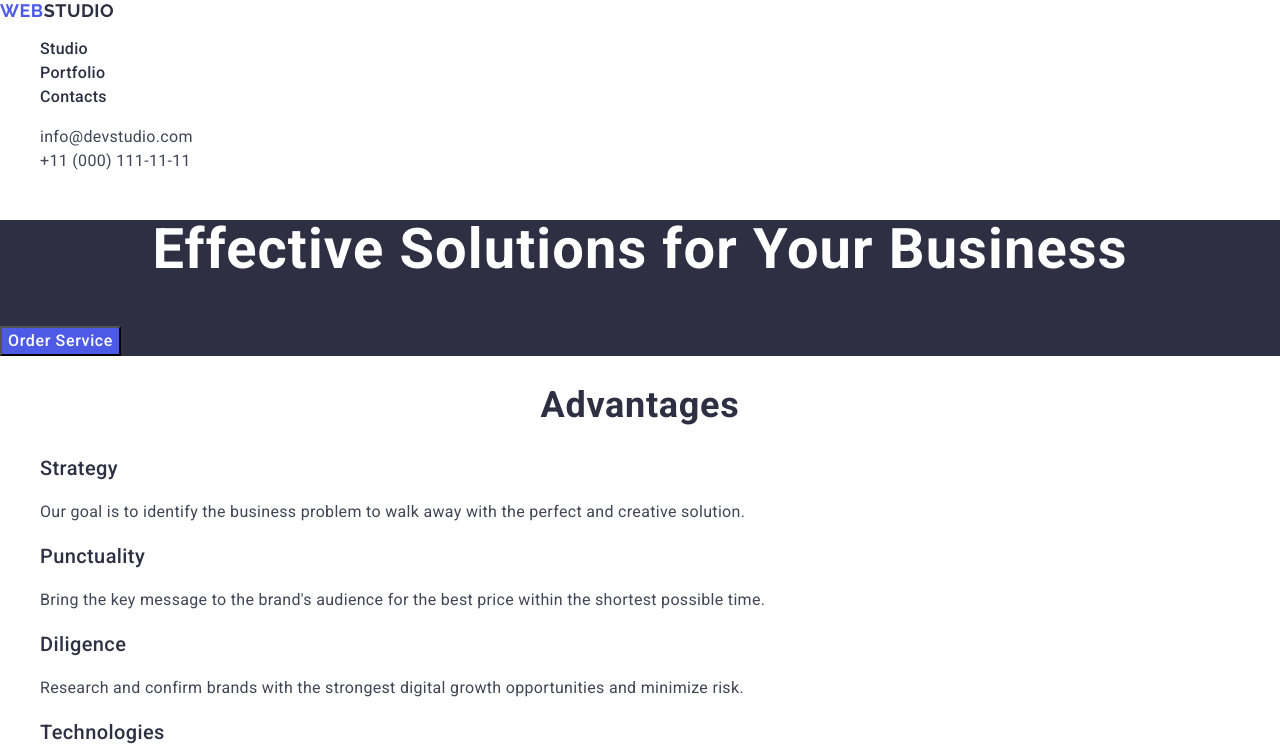
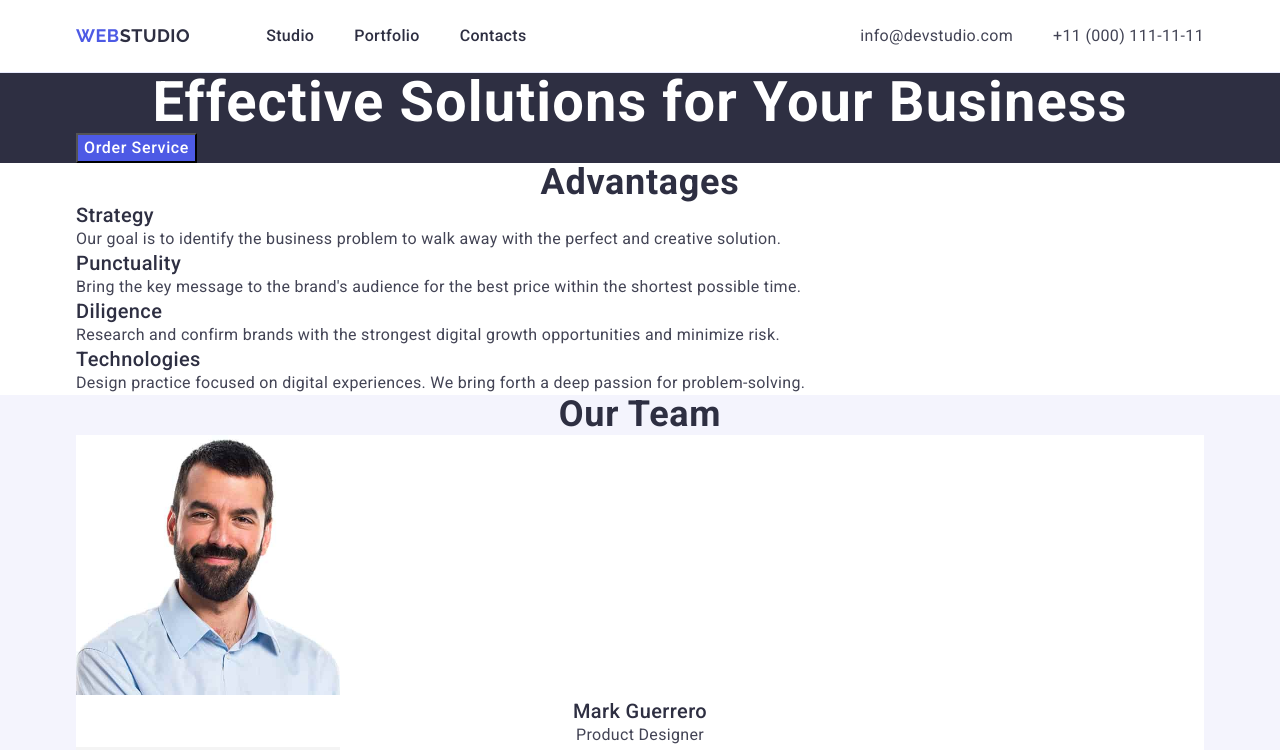
Before and after one commit to YuriiOsinnyi/goit-markup-hw-02, a plain HTML site: page index.html in a window 1280 px wide. Shown: the top 750 px of the page. Drawn offline with nearby package versions, Linux system fonts and the light colour scheme.

Commit message:
header styles

```diff
--- a/css/styles.css
+++ b/css/styles.css
@@ -7,12 +7,42 @@ body {
 ul,
 ol {
   list-style-type: none;
+  margin: 0;
+  padding: 0;
+}
+
+h1,
+h2,
+h3,
+h4,
+h5,
+h6,
+p {
+  margin: 0;
 }
 
 a {
   text-decoration: none;
 }
+.container {
+  width: 1158px;
+  padding: 0 15px;
+  margin: 0 auto;
+}
 
+.header-page {
+  border-bottom: 1px solid #e7e9fc;
+}
+
+.header-container {
+  display: flex;
+  align-items: center;
+}
+
+.header-logo {
+  padding: 24px 0;
+  margin-right: 76px;
+}
 .logo {
   font-family: "Raleway", sans-serif;
   font-weight: 700;
@@ -23,6 +53,11 @@ a {
   color: #4d5ae5;
 }
 
+.nav-header {
+  display: flex;
+  align-items: center;
+}
+
 .header-logo .logo-part {
   color: #2e2f42;
 }
@@ -31,7 +66,14 @@ a {
   color: #f4f4fd;
 }
 
+.nav-list {
+  display: flex;
+  align-items: center;
+  gap: 40px;
+}
 .nav-link {
+  /* display: block; */
+  padding: 24px 0;
   font-weight: 500;
   font-size: 16px;
   line-height: 1.5;
@@ -48,9 +90,17 @@ a {
 
 .contacts {
   font-style: normal;
+  margin-left: auto;
 }
 
+.contacts-list {
+  display: flex;
+  align-items: center;
+  gap: 40px;
+}
 .contacts-link {
+  display: block;
+  padding: 24px 0;
   font-size: 16px;
   line-height: 1.5;
   letter-spacing: 0.02em;
--- a/index.html
+++ b/index.html
@@ -22,6 +22,7 @@
   <body>
     <!-- Header -->
     <header class="header-page">
+      <div class="container header-container">
         <nav class="nav-header">
           <a class="logo header-logo" href="./index.html"
             >Web<span class="logo-part">Studio</span></a
@@ -50,23 +51,27 @@
             </li>
           </ul>
         </address>
+      </div>
     </header>
     <!-- Maim -->
     <main>
       <!-- hero -->
       <section class="hero-section" id="hero-baner">
+        <div class="container">
           <h1 class="hero-title">Effective Solutions for Your Business</h1>
           <button class="hero-button" type="button">Order Service</button>
+        </div>
       </section>
       <!-- advantages section 1 -->
+      <div class="container">
         <section class="section-advantages" id="advantages">
           <h2 class="section-title visually-hidden">Advantages</h2>
           <ul class="advantages-list">
             <li class="advantages-item">
               <h3 class="advantages-title">Strategy</h3>
               <p class="advantages-text">
-              Our goal is to identify the business problem to walk away with the
-              perfect and creative solution.
+                Our goal is to identify the business problem to walk away with
+                the perfect and creative solution.
               </p>
             </li>
             <li class="advantages-item">
@@ -92,8 +97,10 @@
             </li>
           </ul>
         </section>
+      </div>
       <!-- our team section 2 -->
       <section class="section-team" id="team">
+        <div class="container">
           <h2 class="team-title">Our Team</h2>
           <ul class="team-list">
             <li class="team-item">
@@ -137,9 +144,11 @@
               <p class="team-text">UI Designer</p>
             </li>
           </ul>
+        </div>
       </section>
       <!-- Our Portfolio Section 3 -->
 
+      <div class="container">
         <section class="our-portfolio" id="portfolio">
           <h2 class="portfolio-title">Our Portfolio</h2>
           <ul class="portfolio-list">
@@ -205,16 +214,19 @@
             </li>
           </ul>
         </section>
+      </div>
     </main>
     <!-- Footer -->
     <footer class="page-footer">
+      <div class="container">
         <a class="logo footer-logo" href="./index.html"
           >Web<span class="logo-part">Studio</span></a
         >
         <p class="footer-text">
-        Increase the flow of customers and sales for your business with digital
-        marketing &#38; growth solutions.
+          Increase the flow of customers and sales for your business with
+          digital marketing &#38; growth solutions.
         </p>
+      </div>
     </footer>
   </body>
 </html>
```
Lines whose indentation alone changed are shown as unchanged.
